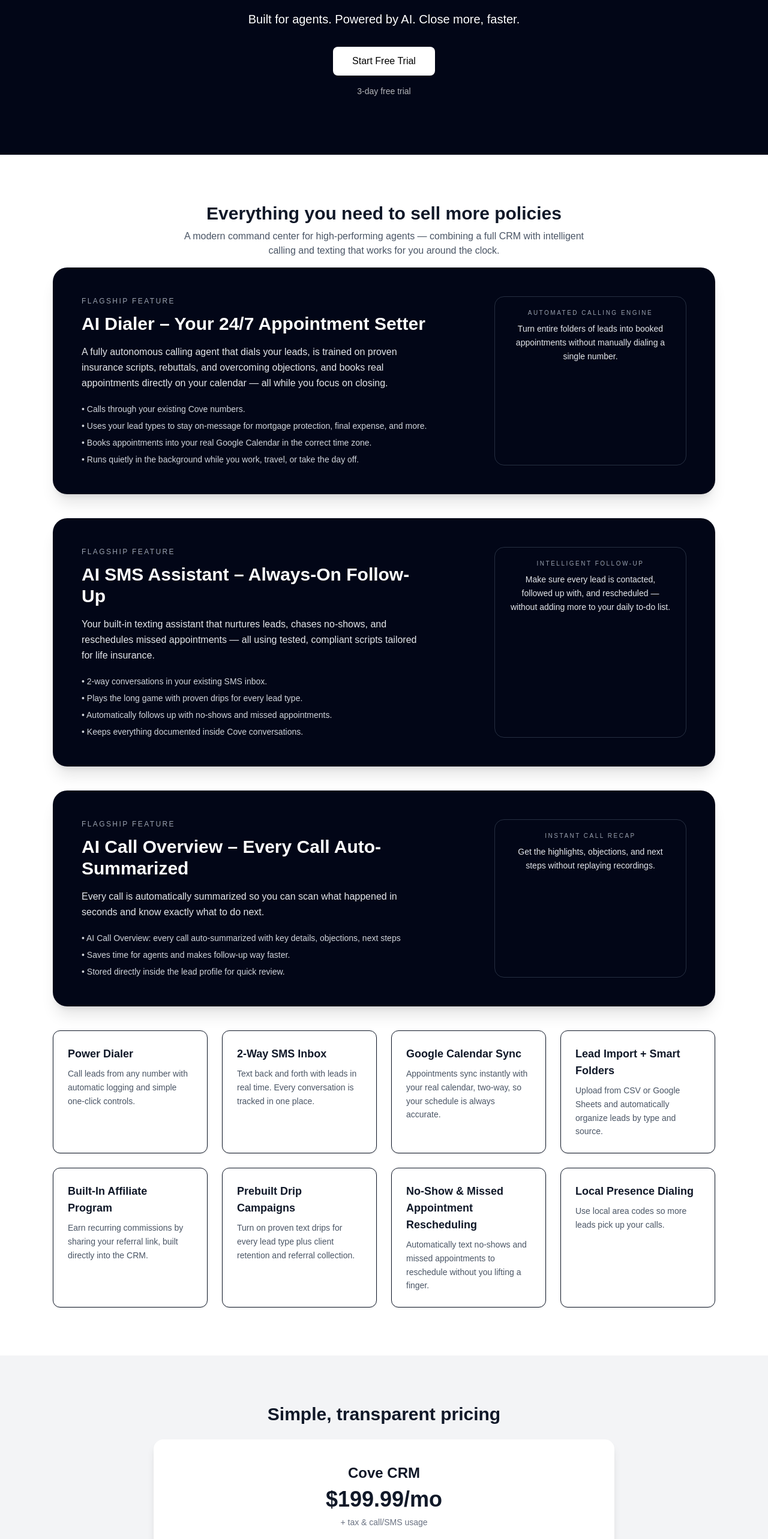
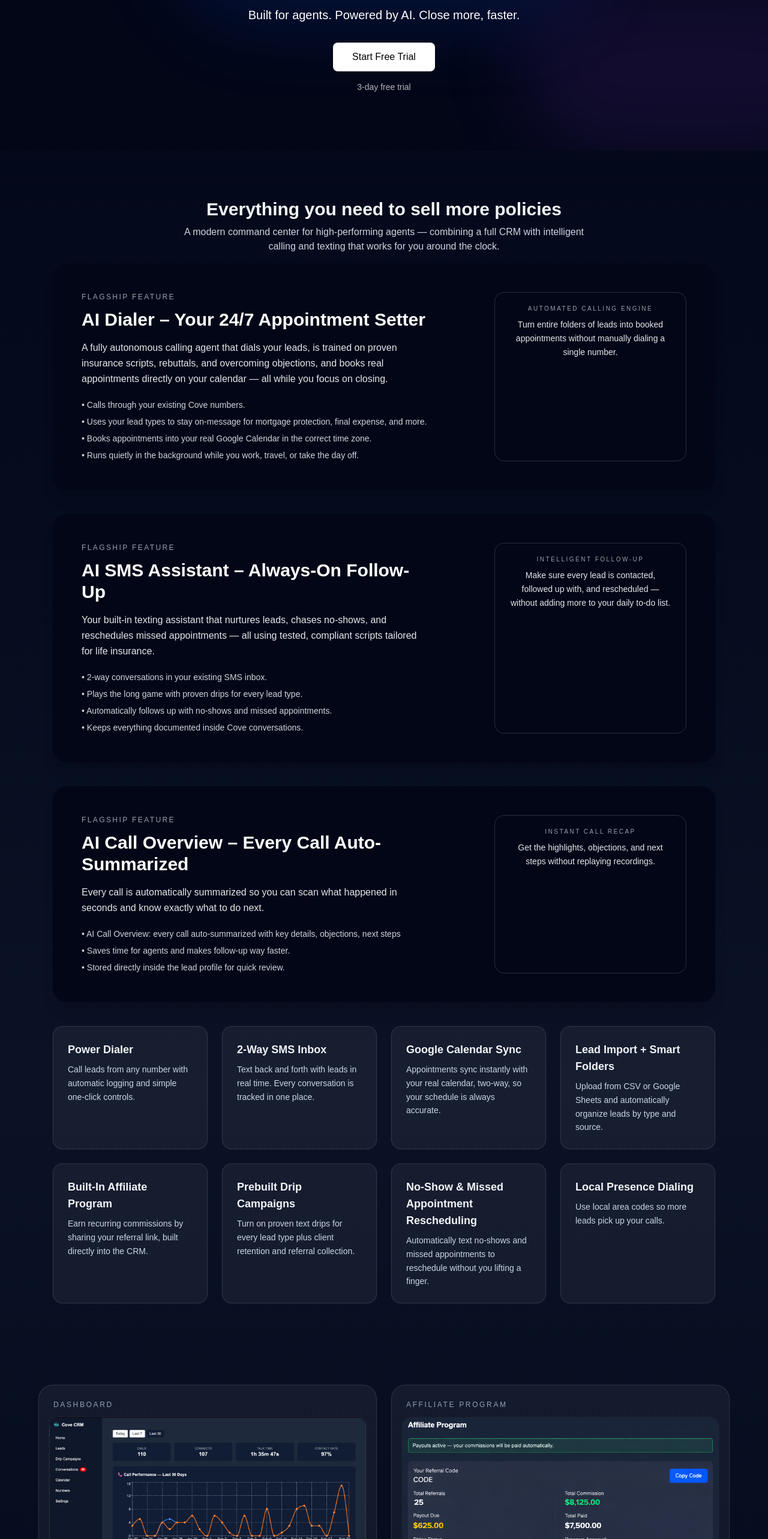
Before and after one commit to brysonmccleary/CoveCRM, a Next.js app: page / in a window 1280 px wide. Shown: the part 234-2800 px from the top of the page at 60% size. Built offline with nearby package versions, Linux system fonts and the light colour scheme; no server answers.

Commit message:
Update landing screenshots (dashboard + affiliate 25 refs)

```diff
--- a/pages/index.tsx
+++ b/pages/index.tsx
@@ -14,21 +14,21 @@ export default function Home() {
         />
       </Head>
 
-      <main className="min-h-screen bg-white text-gray-900">
+      <main className="min-h-screen text-slate-100 bg-gradient-to-b from-[#020617] via-[#0b1225] to-[#020617]">
         {/* Nav */}
-        <nav className="flex justify-between items-center py-6 px-6 shadow-sm">
+        <nav className="flex justify-between items-center py-5 px-6 border-b border-white/10 bg-[#020617]/60 backdrop-blur supports-[backdrop-filter]:bg-[#020617]/40">
           <div className="flex items-center space-x-2">
             <Image src="/logo.png" alt="Cove CRM Logo" width={32} height={32} />
-            <h1 className="text-2xl font-bold text-blue-600">Cove CRM</h1>
+            <h1 className="text-2xl font-bold text-blue-400">Cove CRM</h1>
           </div>
           <div className="space-x-4">
             <Link href="/login">
-              <button className="text-sm text-gray-600 hover:text-blue-600 font-medium cursor-pointer">
+              <button className="text-sm text-slate-300 hover:text-white font-medium cursor-pointer transition">
                 Login
               </button>
             </Link>
             <Link href="/signup">
-              <button className="bg-blue-600 text-white px-5 py-2 rounded font-semibold hover:bg-blue-700 text-sm cursor-pointer">
+              <button className="bg-blue-600 text-white px-5 py-2 rounded-lg font-semibold hover:bg-blue-500 text-sm cursor-pointer transition shadow-sm shadow-blue-600/20">
                 Start Free Trial
               </button>
             </Link>
@@ -36,7 +36,13 @@ export default function Home() {
         </nav>
 
         {/* Hero Section */}
-        <section className="bg-[#020617] text-white py-24 px-6 text-center">
+        <section className="relative text-white py-24 px-6 text-center overflow-hidden bg-[#020617]">
+          <div className="pointer-events-none absolute inset-0">
+            <div className="absolute -top-24 left-1/2 h-72 w-[44rem] -translate-x-1/2 rounded-full bg-blue-600/15 blur-3xl" />
+            <div className="absolute top-32 right-[-10rem] h-72 w-[36rem] rounded-full bg-purple-500/10 blur-3xl" />
+          </div>
+
+          <div className="relative">
             <h1 className="text-4xl md:text-5xl font-bold mb-6">
               The #1 CRM for Life Insurance Sales
             </h1>
@@ -49,7 +55,11 @@ export default function Home() {
               </button>
             </Link>
             <p className="text-sm mt-4 opacity-70">3-day free trial</p>
+          </div>
         </section>
+
+
+
 
         {/* Features + Flagship AI Section */}
         <section className="py-20 px-6 max-w-6xl mx-auto space-y-10">
@@ -57,7 +67,7 @@ export default function Home() {
             <h2 className="text-3xl font-bold mb-2">
               Everything you need to sell more policies
             </h2>
-            <p className="text-sm md:text-base text-gray-600 max-w-2xl mx-auto">
+            <p className="text-sm md:text-base text-slate-300 max-w-2xl mx-auto">
               A modern command center for high-performing agents — combining a
               full CRM with intelligent calling and texting that works for you
               around the clock.
@@ -218,29 +228,70 @@ export default function Home() {
             ].map(([title, description], i) => (
               <div
                 key={i}
-                className="border rounded-xl p-6 shadow-sm hover:shadow-md transition cursor-pointer bg-white"
+                className="rounded-2xl p-6 border border-white/10 bg-white/5 hover:bg-white/10 transition cursor-pointer shadow-[0_0_0_1px_rgba(255,255,255,0.03)]"
               >
                 <h3 className="font-bold text-lg mb-2">{title}</h3>
-                <p className="text-gray-600 text-sm leading-relaxed">
+                <p className="text-slate-300 text-sm leading-relaxed">
                   {description}
                 </p>
               </div>
             ))}
           </div>
+
         </section>
 
+        {/* Product Screenshots */}
+        <section className="py-14 px-6">
+          <div className="max-w-6xl mx-auto">
+            <div className="grid gap-6 md:grid-cols-2">
+              <div className="rounded-3xl border border-white/10 bg-white/5 p-4 shadow-[0_0_0_1px_rgba(255,255,255,0.03)]">
+                <div className="text-xs tracking-[0.22em] uppercase text-slate-400 px-2 pt-2 pb-3">
+                  Dashboard
+                </div>
+                <div className="overflow-hidden rounded-2xl border border-white/10 bg-[#020617]">
+                  <Image
+                    src="/landing/dashboard.png"
+                    alt="Cove CRM dashboard screenshot"
+                    width={1400}
+                    height={900}
+                    className="w-full h-auto"
+                    priority
+                  />
+                </div>
+              </div>
+
+              <div className="rounded-3xl border border-white/10 bg-white/5 p-4 shadow-[0_0_0_1px_rgba(255,255,255,0.03)]">
+                <div className="text-xs tracking-[0.22em] uppercase text-slate-400 px-2 pt-2 pb-3">
+                  Affiliate Program
+                </div>
+                <div className="overflow-hidden rounded-2xl border border-white/10 bg-[#020617]">
+                  <Image
+                    src="/landing/affiliate-25refs.png"
+                    alt="Cove CRM affiliate program screenshot"
+                    width={1400}
+                    height={900}
+                    className="w-full h-auto"
+                  />
+                </div>
+              </div>
+            </div>
+          </div>
+        </section>
+
+
+
 {/* Pricing Section */}
-        <section className="bg-gray-100 py-20 px-6 text-center">
+        <section className="py-20 px-6 text-center bg-[#020617]">
           <h2 className="text-3xl font-bold mb-6">
             Simple, transparent pricing
           </h2>
-          <div className="max-w-3xl mx-auto bg-white rounded-2xl shadow-lg p-10">
+          <div className="max-w-3xl mx-auto rounded-3xl border border-white/10 bg-white/5 shadow-[0_0_0_1px_rgba(255,255,255,0.03)] p-10">
             <h3 className="text-2xl font-bold mb-2">Cove CRM</h3>
             <p className="text-4xl font-bold mb-2">$199.99/mo</p>
-            <p className="text-sm text-gray-500 mb-4">
+            <p className="text-sm text-slate-400 mb-4">
               + tax &amp; call/SMS usage
             </p>
-            <ul className="text-left text-gray-700 mb-6">
+            <ul className="text-left text-slate-200 mb-6">
               <li className="mb-2">✔ Unlimited users per account</li>
               <li className="mb-2">
                 ✔ Includes dialer, texting, and lead management
@@ -251,7 +302,7 @@ export default function Home() {
               AI Upgrade (optional): +$50/month
             </p>
             <Link href="/signup">
-              <button className="bg-black text-white px-6 py-3 rounded-md hover:bg-gray-800 cursor-pointer">
+              <button className="bg-blue-600 text-white px-6 py-3 rounded-lg hover:bg-blue-500 cursor-pointer transition shadow-sm shadow-blue-600/20">
                 Start My Free Trial
               </button>
             </Link>
@@ -259,7 +310,7 @@ export default function Home() {
         </section>
 
         {/* CTA Section */}
-        <section className="py-24 text-center px-6 bg-[#0f172a] text-white">
+        <section className="py-24 text-center px-6 bg-[#0b1225] text-white">
           <h2 className="text-3xl md:text-4xl font-bold mb-6">
             Ready to get started?
           </h2>
@@ -267,25 +318,25 @@ export default function Home() {
             Join hundreds of top agents using Cove CRM to dominate telesales.
           </p>
           <Link href="/signup">
-            <button className="bg-white text-black px-8 py-3 rounded-lg font-semibold hover:bg-gray-100 cursor-pointer">
+            <button className="bg-white text-black px-8 py-3 rounded-lg font-semibold hover:bg-slate-100 cursor-pointer transition">
               Start Free Trial Now
             </button>
           </Link>
         </section>
 
         {/* Footer */}
-        <footer className="py-10 text-center text-sm text-gray-400 space-y-2">
+        <footer className="py-10 text-center text-sm text-slate-400 space-y-2 bg-[#020617] border-t border-white/10">
           <div>
             <Link
               href="https://www.covecrm.com/legal/privacy"
-              className="text-gray-500 hover:text-gray-700 underline mx-2"
+              className="text-slate-400 hover:text-white underline mx-2 transition"
             >
               Privacy Policy
             </Link>
-            <span className="text-gray-500">•</span>
+            <span className="text-slate-500">•</span>
             <Link
               href="https://www.covecrm.com/legal/terms"
-              className="text-gray-500 hover:text-gray-700 underline mx-2"
+              className="text-slate-400 hover:text-white underline mx-2 transition"
             >
               Terms of Service
             </Link>
```
Also changed, not shown: public/landing/affiliate-25refs.png (added), public/landing/dashboard.png (added). Lines whose indentation alone changed are shown as unchanged.
